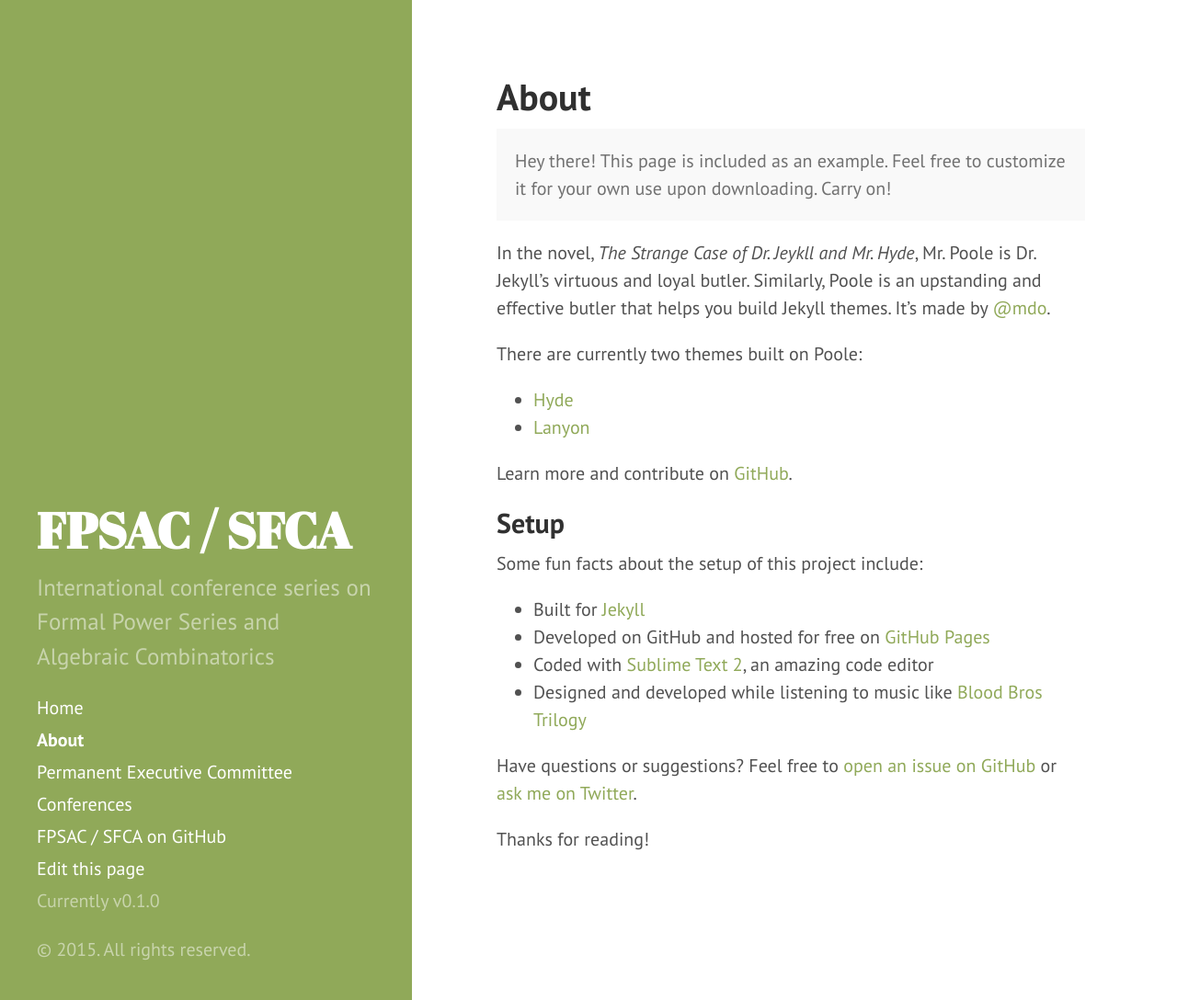
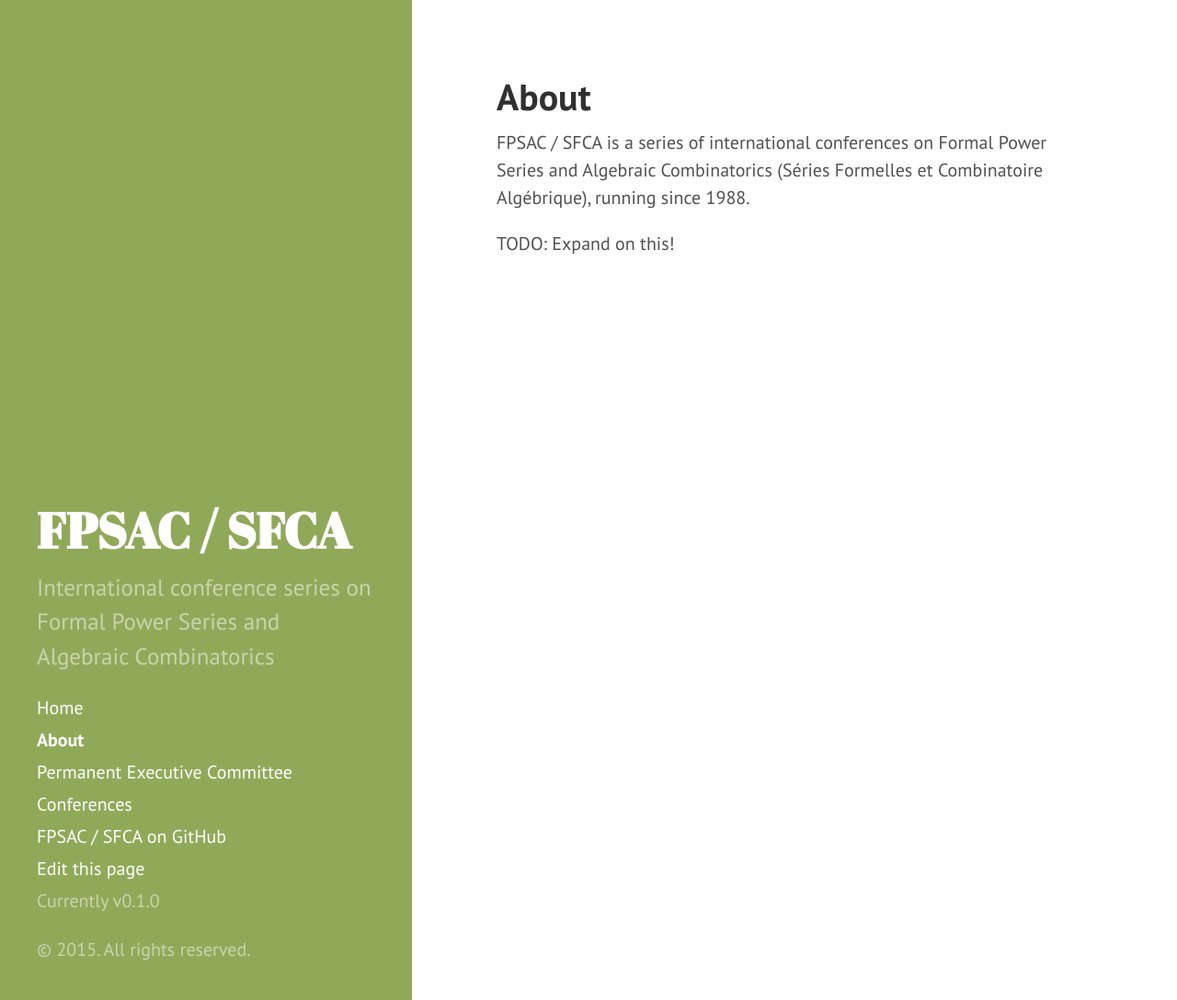
Before and after one commit to FPSAC/FPSAC.github.io, a Jekyll site: the page built from about.md, in a window 1280 px wide and 1088 px high. Shown: the whole window at 92% size. Built offline with Jekyll 4.4.1, drawn with Linux system fonts in a browser that asks for light colours; Markdown is read by kramdown in place of the engine named in the settings.

Commit message:
Basic about page

```diff
--- a/about.md
+++ b/about.md
@@ -3,28 +3,8 @@ layout: page
 title: About
 ---
 
-<p class="message">
-  Hey there! This page is included as an example. Feel free to customize it for your own use upon downloading. Carry on!
-</p>
+FPSAC / SFCA is a series of international conferences on Formal Power
+Series and Algebraic Combinatorics (Séries Formelles et Combinatoire
+Algébrique), running since 1988.
 
-In the novel, *The Strange Case of Dr. Jeykll and Mr. Hyde*, Mr. Poole is Dr. Jekyll's virtuous and loyal butler. Similarly, Poole is an upstanding and effective butler that helps you build Jekyll themes. It's made by [@mdo](https://twitter.com/mdo).
-
-There are currently two themes built on Poole:
-
-* [Hyde](http://hyde.getpoole.com)
-* [Lanyon](http://lanyon.getpoole.com)
-
-Learn more and contribute on [GitHub](https://github.com/poole).
-
-## Setup
-
-Some fun facts about the setup of this project include:
-
-* Built for [Jekyll](http://jekyllrb.com)
-* Developed on GitHub and hosted for free on [GitHub Pages](https://pages.github.com)
-* Coded with [Sublime Text 2](http://sublimetext.com), an amazing code editor
-* Designed and developed while listening to music like [Blood Bros Trilogy](https://soundcloud.com/maddecent/sets/blood-bros-series)
-
-Have questions or suggestions? Feel free to [open an issue on GitHub](https://github.com/poole/issues/new) or [ask me on Twitter](https://twitter.com/mdo).
-
-Thanks for reading!
+TODO: Expand on this!
```
